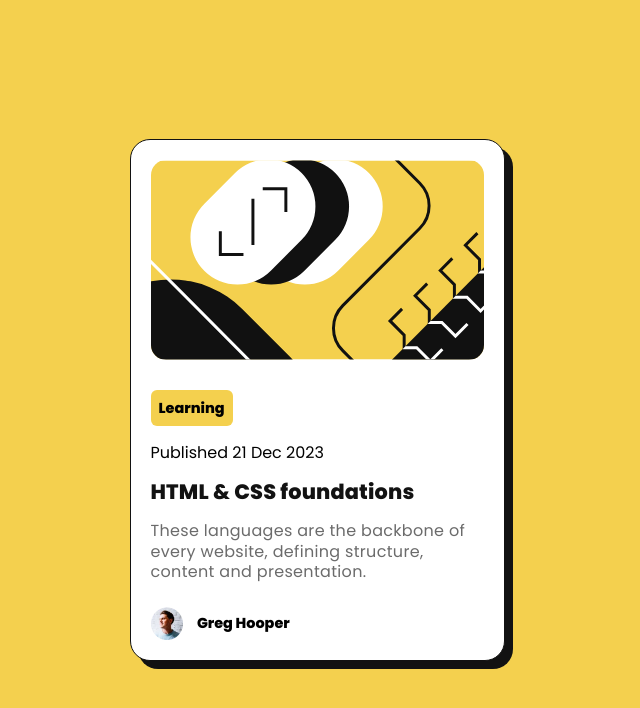
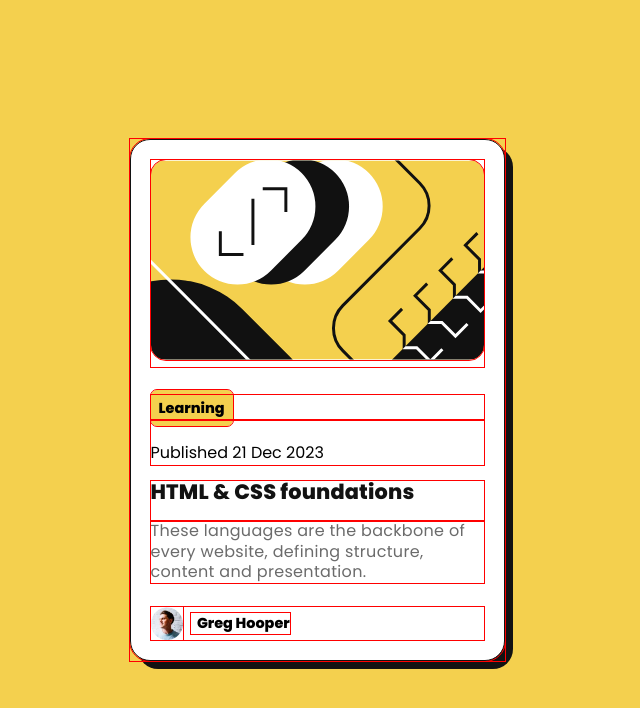
Before and after one commit to Prosper-Barnabas/Blog-preview-card, a plain HTML site: page index.html in a window 1280 px wide. Shown: the whole page, without its empty margins (323-963 px from the left). Drawn offline with Linux system fonts and the light colour scheme.

Commit message:
modified style.css

```diff
--- a/style.css
+++ b/style.css
@@ -2,6 +2,7 @@
   box-sizing: border-box;
   margin: 0;
   padding: 0;
+  outline: 1px solid red;
 }
 
 :root {
@@ -19,6 +20,7 @@ body {
   font-family: "Poppins", sans-serif;
   background-color: var(--Yellow);
   font-size: 16px;
+  width: 100%;
 }
 
 #blog_card {
@@ -27,7 +29,8 @@ body {
   border: 1px solid var(--Gray-950);
   border-radius: 20px;
   padding: 20px;
-  margin: 2rem;
+  margin: 0 auto;
+  overflow: hidden;
   box-shadow: 8px 8px 0px var(--Gray-950);
 }
 
```
